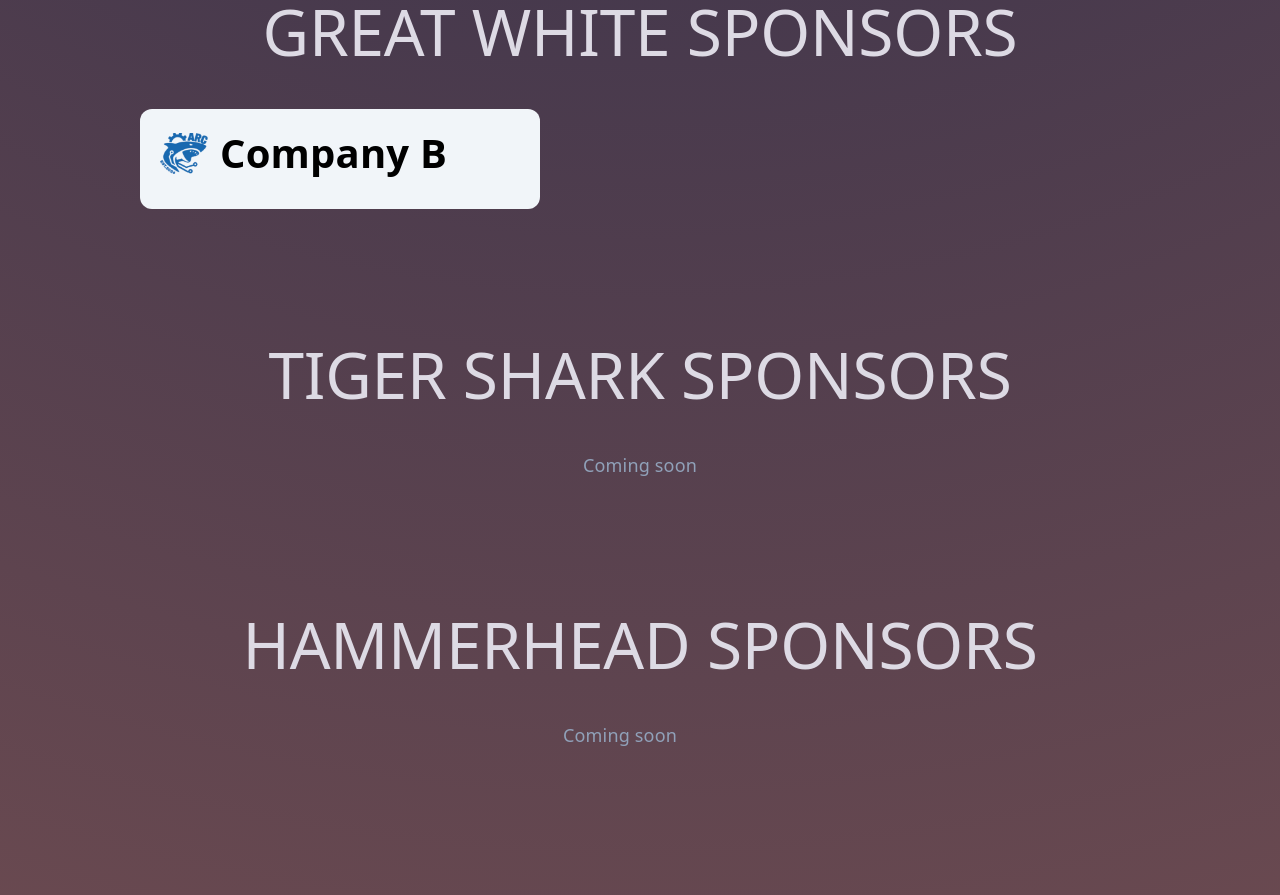
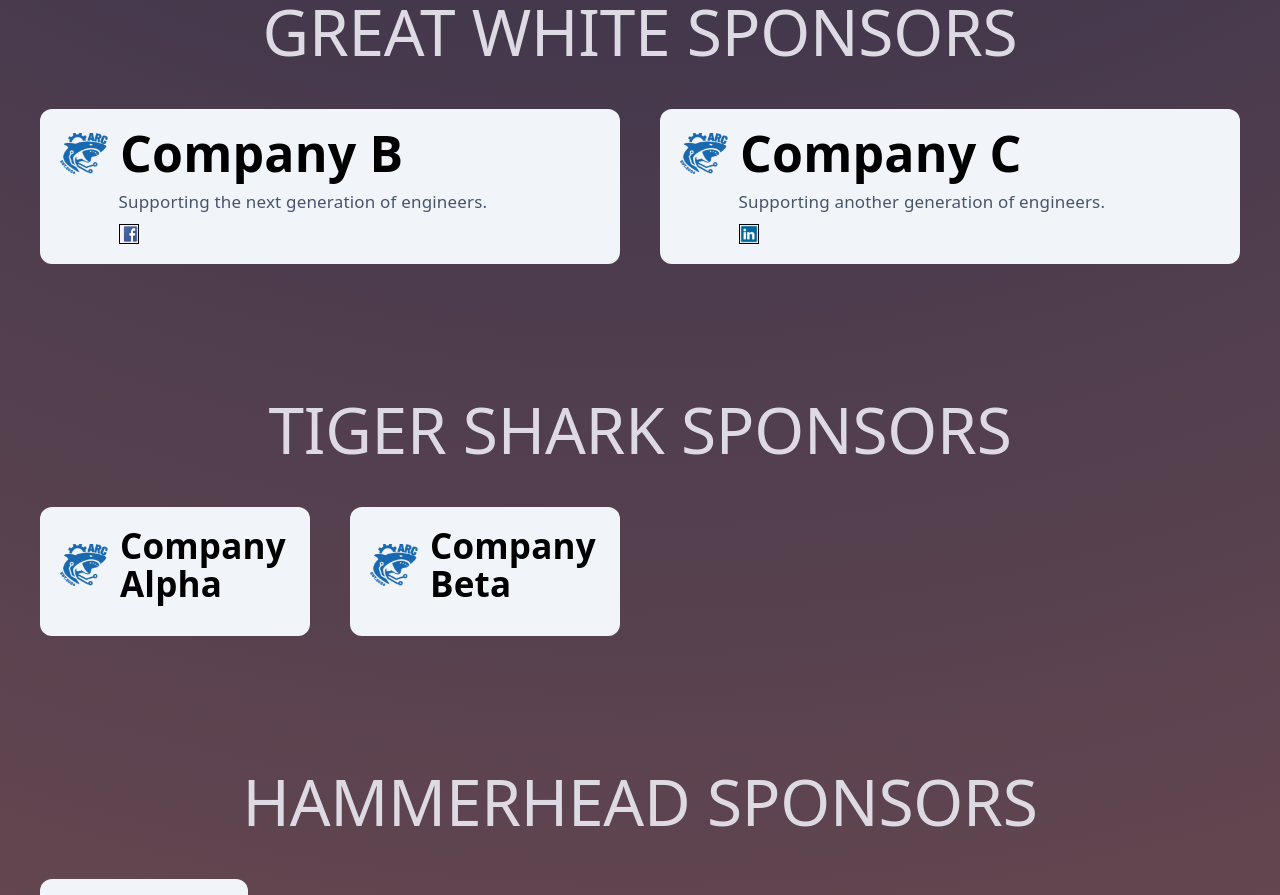
Before and after one commit to ARCsharks/Amity_Robotics_Website, a React (Vite) app in the folder frontend/: page /sponsors in a window 1280 px wide. Shown: the part 1140-2035 px from the top of the page. Built offline with nearby package versions, Linux system fonts and the light colour scheme.

Commit message:
new file:   backend/requirements.txt 	modified:   frontend/src/index.css 	modified:   frontend/src/pages/Sponsors.jsx

```diff
--- a/frontend/src/index.css
+++ b/frontend/src/index.css
@@ -238,25 +238,45 @@ button {
 .sponsors-grid {
   display: grid;
   gap: 40px;
-  max-width: 1000px;
+  max-width: 1200px;
   margin: 0 auto;
   justify-items: stretch;
 }
 
 .sponsors-grid.megalodon {
-  grid-template-columns: repeat(auto-fit, minmax(400px, 1200px));
+  grid-template-columns: repeat(1, 1fr);
+  h3 {
+    font-size: 50px;
+  }
+  p {
+    font-size: 17px;
+  }
 }
 
 .sponsors-grid.greatwhite {
-  grid-template-columns: repeat(auto-fit, minmax(300px, 400px));
+  grid-template-columns: repeat(2, 1fr);
+  h3 {
+    font-size: 50px;
+  }
+  p {
+    font-size: 17px;
+  }
 }
 
 .sponsors-grid.tiger {
-  grid-template-columns: repeat(auto-fit, minmax(180px, 220px));
+  grid-template-columns: repeat(4, 1fr);
+  h3 {
+    font-size: 35px;
+    line-height: 110%;
+  }
 }
 
 .sponsors-grid.hammerhead {
-  grid-template-columns: repeat(auto-fit, minmax(120px, 160px));
+  grid-template-columns: repeat(5, 1fr);
+  h3 {
+    font-size: 25px;
+    line-height: 110%;
+  }
 }
 
 /* CARD */
--- a/frontend/src/pages/Sponsors.jsx
+++ b/frontend/src/pages/Sponsors.jsx
@@ -26,12 +26,25 @@ export default function Sponsors() {
     {
       key: "greatwhite",
       title: "GREAT WHITE SPONSORS",
-      fields: ["logo", "name", "website"],
+      fields: ["logo", "name", "description", "website", "socials"],
       sponsors: [
         {
           name: "Company B",
           logo: placeHolder,
+          description: "Supporting the next generation of engineers.",
           website: "https://example.com",
+          socials: {
+            facebook: "https://www.facebook.com/companyB"
+          }
+        },
+        {
+          name: "Company C",
+          logo: placeHolder,
+          description: "Supporting another generation of engineers.",
+          website: "https://example.com",
+          socials: {
+            linkedin: "https://www.facebook.com/companyC"
+          }
         },
       ],
     },
@@ -39,13 +52,31 @@ export default function Sponsors() {
       key: "tiger",
       title: "TIGER SHARK SPONSORS",
       fields: ["logo", "name", "website"],
-      sponsors: [],
+      sponsors: [
+        {
+          name: "Company Alpha",
+          logo: placeHolder,
+          website: "https://www.the-alpha.net"
+        },
+        {
+          name: "Company Beta",
+          logo: placeHolder,
+          website: "https://www.the-beta.net"
+        }
+
+      ],
     },
     {
       key: "hammerhead",
       title: "HAMMERHEAD SPONSORS",
       fields: ["logo", "name", "website"],
-      sponsors: [],
+      sponsors: [
+        {
+          name: "Company Charlie",
+          logo: placeHolder,
+          website: "https://www.the-charlie.net"
+        }
+      ],
     },
   ];
 
@@ -99,7 +130,7 @@ export default function Sponsors() {
                     <img
                       src={sponsor.logo}
                       alt={sponsor.name}
-                      className="h-[48px] w-[48px] object-contain"
+                      className="logo h-[48px] w-[48px] object-contain"
                     />
                     <h3 className="font-semibold text-[40px] text-black">
                       {sponsor.name}
@@ -121,11 +152,13 @@ export default function Sponsors() {
                           target="_blank"
                           rel="noopener noreferrer"
                         >
+
                           <img
                             src={socialLogoProvider(type)}
                             alt={`${sponsor.name}'s ${type}`}
                             className="h-[20px] w-[20px] border-1 border-black bg-red-50"
                           />
+
                         </a>
                       ))}
                     </div>
```
Also changed, not shown: 1 other file (tests, documents, lock files or other folders).
